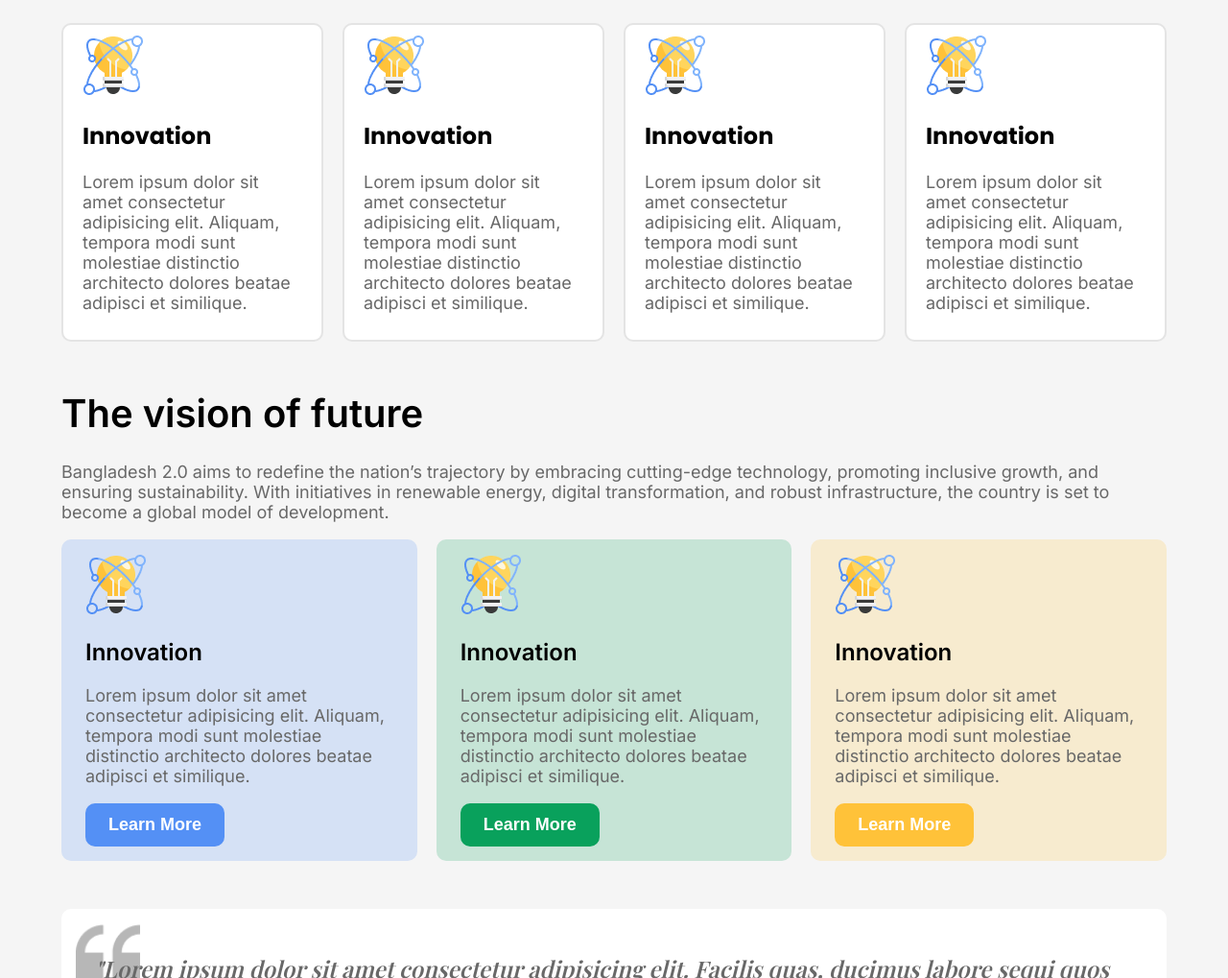
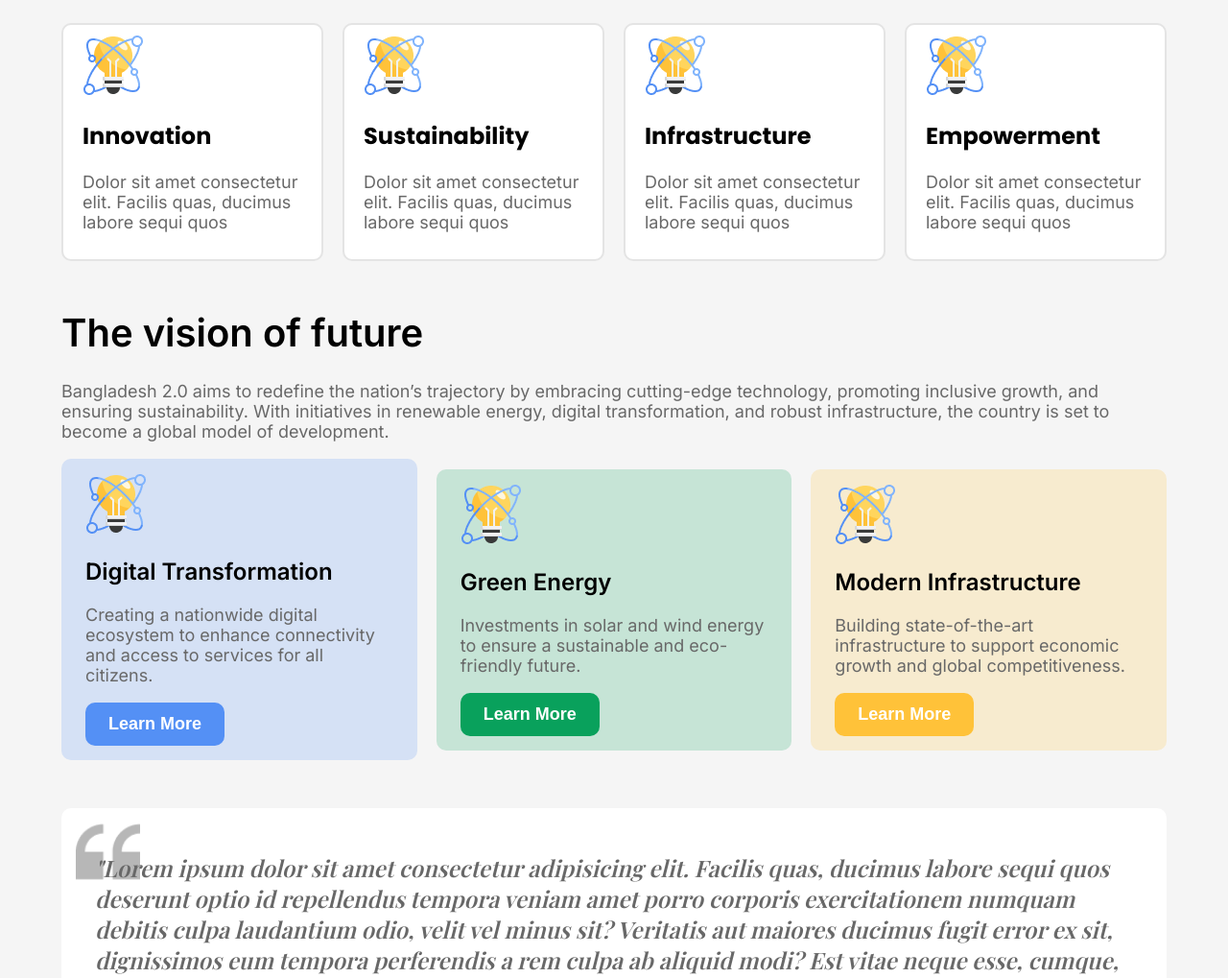
Before and after one commit to abdullahalsazib/arman_vai_project_1, a plain HTML site: page index.html in a window 1280 px wide. Shown: the part 853-1872 px from the top of the page at 96% size. Drawn offline with nearby package versions, Linux system fonts and the light colour scheme; a web font is replaced by a local one.

Commit message:
12_Jan_25|12:38AM

```diff
--- a/index.html
+++ b/index.html
@@ -45,36 +45,27 @@
           <img src="./assets/card-icon.png" alt="error_card_icon" />
           <h2>Innovation</h2>
           <p>
-            Lorem ipsum dolor sit amet consectetur adipisicing elit. Aliquam,
-            tempora modi sunt molestiae distinctio architecto dolores beatae
-            adipisci et similique.
+            Dolor sit amet consectetur elit. Facilis quas, ducimus labore sequi quos </p>
+        </div>
+        <div class="pillars_card">
+          <img src="./assets/card-icon.png" alt="error_card_icon" />
+          <h2>Sustainability</h2>
+          <p>
+            Dolor sit amet consectetur elit. Facilis quas, ducimus labore sequi quos
           </p>
         </div>
         <div class="pillars_card">
           <img src="./assets/card-icon.png" alt="error_card_icon" />
-          <h2>Innovation</h2>
+          <h2>Infrastructure</h2>
           <p>
-            Lorem ipsum dolor sit amet consectetur adipisicing elit. Aliquam,
-            tempora modi sunt molestiae distinctio architecto dolores beatae
-            adipisci et similique.
+            Dolor sit amet consectetur elit. Facilis quas, ducimus labore sequi quos
           </p>
         </div>
         <div class="pillars_card">
           <img src="./assets/card-icon.png" alt="error_card_icon" />
-          <h2>Innovation</h2>
+          <h2>Empowerment</h2>
           <p>
-            Lorem ipsum dolor sit amet consectetur adipisicing elit. Aliquam,
-            tempora modi sunt molestiae distinctio architecto dolores beatae
-            adipisci et similique.
-          </p>
-        </div>
-        <div class="pillars_card">
-          <img src="./assets/card-icon.png" alt="error_card_icon" />
-          <h2>Innovation</h2>
-          <p>
-            Lorem ipsum dolor sit amet consectetur adipisicing elit. Aliquam,
-            tempora modi sunt molestiae distinctio architecto dolores beatae
-            adipisci et similique.
+            Dolor sit amet consectetur elit. Facilis quas, ducimus labore sequi quos
           </p>
         </div>
       </div>
@@ -88,31 +79,25 @@
       <div class="cards">
         <div class="pillars_card_2">
           <img src="./assets/card-icon.png" alt="error_card_icon" />
-          <h2>Innovation</h2>
+          <h2>Digital Transformation</h2>
           <p>
-            Lorem ipsum dolor sit amet consectetur adipisicing elit. Aliquam,
-            tempora modi sunt molestiae distinctio architecto dolores beatae
-            adipisci et similique.
+            Creating a nationwide digital ecosystem to enhance connectivity and access to services for all citizens.
           </p>
           <button>Learn More</button>
         </div>
         <div class="pillars_card_2">
           <img src="./assets/card-icon.png" alt="error_card_icon" />
-          <h2>Innovation</h2>
+          <h2>Green Energy</h2>
           <p>
-            Lorem ipsum dolor sit amet consectetur adipisicing elit. Aliquam,
-            tempora modi sunt molestiae distinctio architecto dolores beatae
-            adipisci et similique.
+          Investments in solar and wind energy to ensure a sustainable and eco-friendly future.
           </p>
           <button>Learn More</button>
         </div>
         <div class="pillars_card_2">
           <img src="./assets/card-icon.png" alt="error_card_icon" />
-          <h2>Innovation</h2>
+          <h2>Modern Infrastructure</h2>
           <p>
-            Lorem ipsum dolor sit amet consectetur adipisicing elit. Aliquam,
-            tempora modi sunt molestiae distinctio architecto dolores beatae
-            adipisci et similique.
+            Building state-of-the-art infrastructure to support economic growth and global competitiveness.
           </p>
           <button>Learn More</button>
         </div>
```
